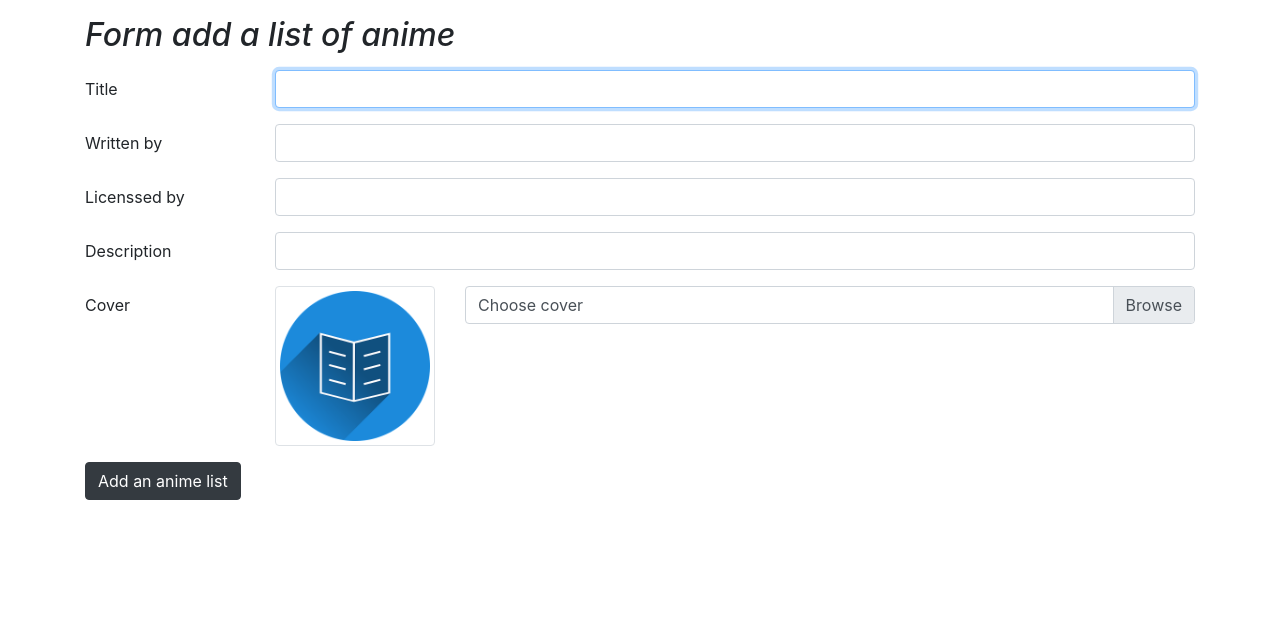
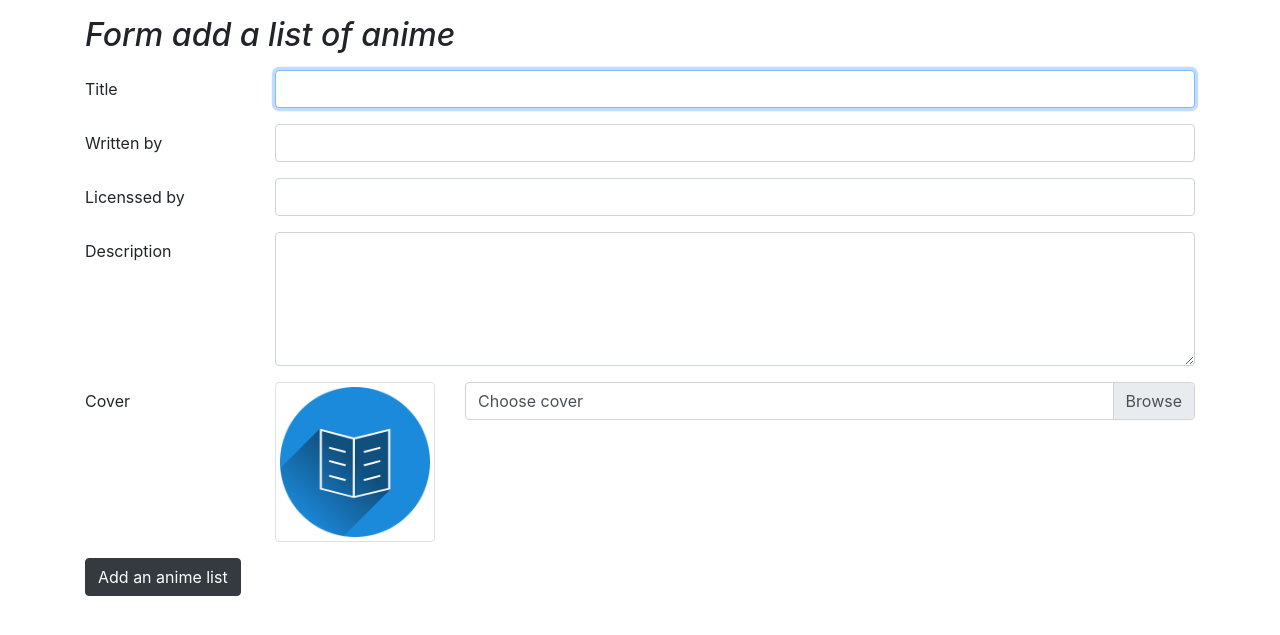
Before and after one commit to CaamVilvactDJavu/ci4app, a CodeIgniter 4 app: template app/Views/anime/create.php in a window 1280 px wide. Shown: the part 56-691 px from the top of the page. Run offline with PHP 8.4 and a stand-in for CodeIgniter, Linux system fonts and the light colour scheme; the template is opened without the code that fills it: most values are stand-ins (such as "Sample title", 1, 10 or a date in 2020); data that the repository does not hold is empty; some libraries are stand-ins or nearby versions.

Commit message:
Edit Anime

```diff
--- a/app/Views/anime/create.php
+++ b/app/Views/anime/create.php
@@ -37,7 +37,7 @@
                 <div class="form-group row">
                     <label for="keterangan" class="col-sm-2 col-form-label">Description</label>
                     <div class="col-sm-10">
-                        <input type="text" class="form-control <?= ($validation->hasError('keterangan')) ? 'is-invalid' : ''; ?>" id="keterangan" name="keterangan" value="<?= old('keterangan'); ?>">
+                        <textarea rows="5" cols="30" type="text" class="form-control <?= ($validation->hasError('keterangan')) ? 'is-invalid' : ''; ?>" id="keterangan" name="keterangan" value="<?= old('keterangan'); ?>"></textarea>
                         <div class="invalid-feedback">
                             <?= $validation->getError('keterangan'); ?>
                         </div>
--- a/app/Views/anime/edit.php
+++ b/app/Views/anime/edit.php
@@ -38,7 +38,7 @@
                 </div>
                 <div class="form-group row">
                     <label for="keterangan" class="col-sm-2 col-form-label">Description</label>
-                    <div class="col-sm-10">
+                    <div class=" col-sm-10">
                         <input type="text" class="form-control <?= ($validation->hasError('keterangan')) ? 'is-invalid' : ''; ?>" id="keterangan" name="keterangan" value="<?= (old('keterangan')) ? old('keterangan') : $anime['keterangan']; ?>">
                         <div class="invalid-feedback">
                             <?= $validation->getError('keterangan'); ?>
```
Also changed, not shown: public/img/1594109741_1ebf97e39e30d8c501ff.jpeg (deleted), public/img/1594110329_1be8edba971dd074b982.jpg (added), public/img/1594113027_1ca6c2e5e497dc837264.jpg (added).
